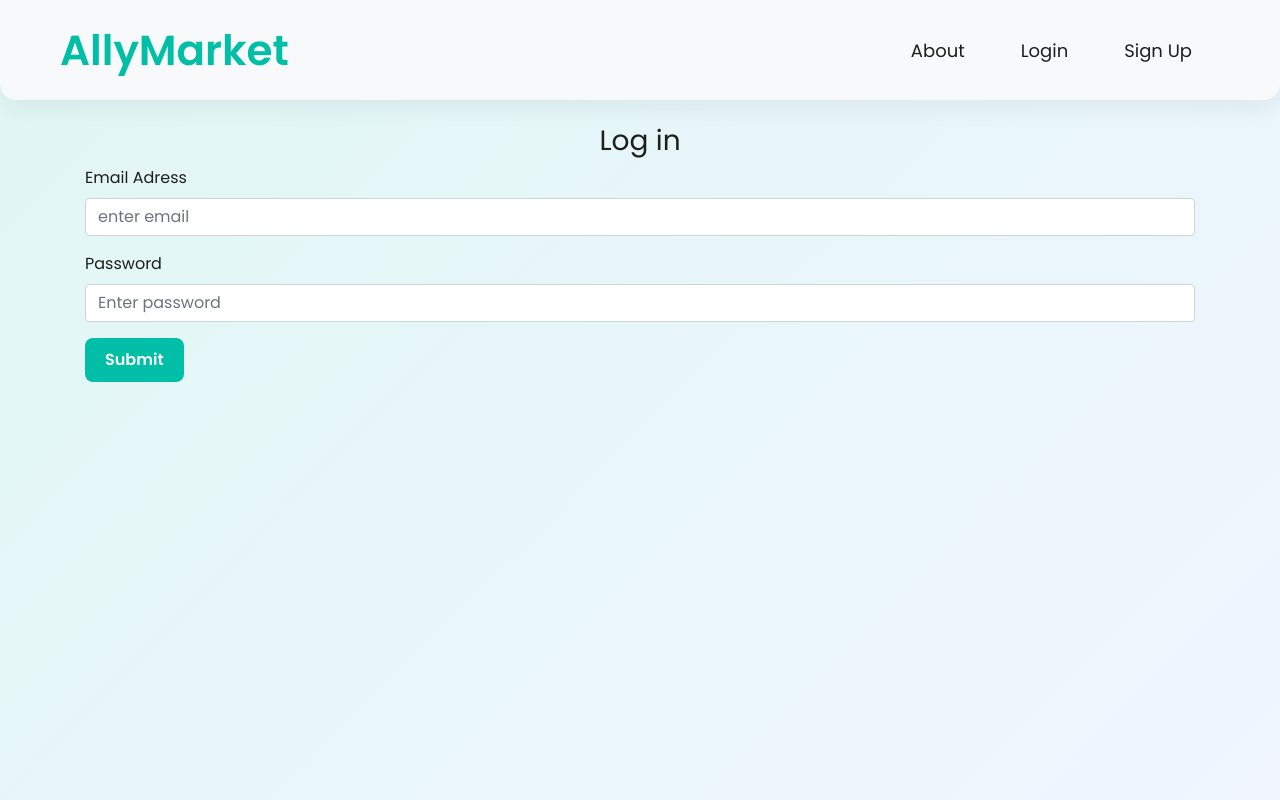
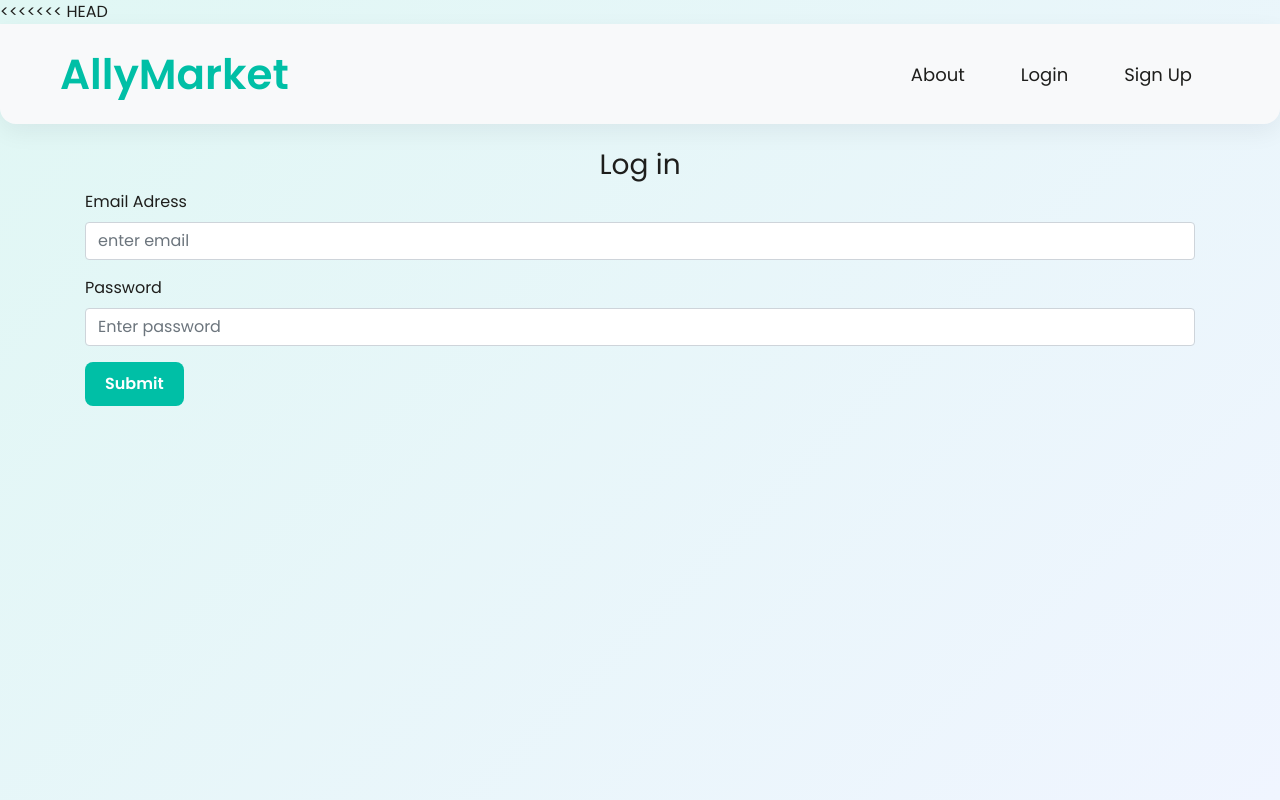
Before and after one commit to Oyetron2000/Allymarket-, a Flask app: page /login in a window 1280 px wide. Run offline with Flask 3, Linux system fonts and the light colour scheme; some libraries are stand-ins or nearby versions.

Commit message:
Update login.html

```diff
--- a/FBLA 2025/Website/Templates/login.html
+++ b/FBLA 2025/Website/Templates/login.html
@@ -1,3 +1,4 @@
+<<<<<<< HEAD
 {% extends "base.html" %}
 {%block title%}AllyMarket{%endblock%}
 
```
